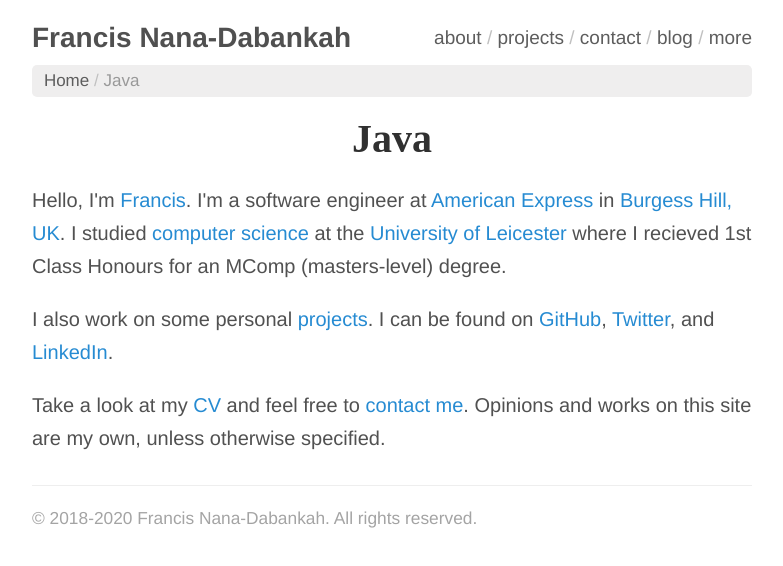
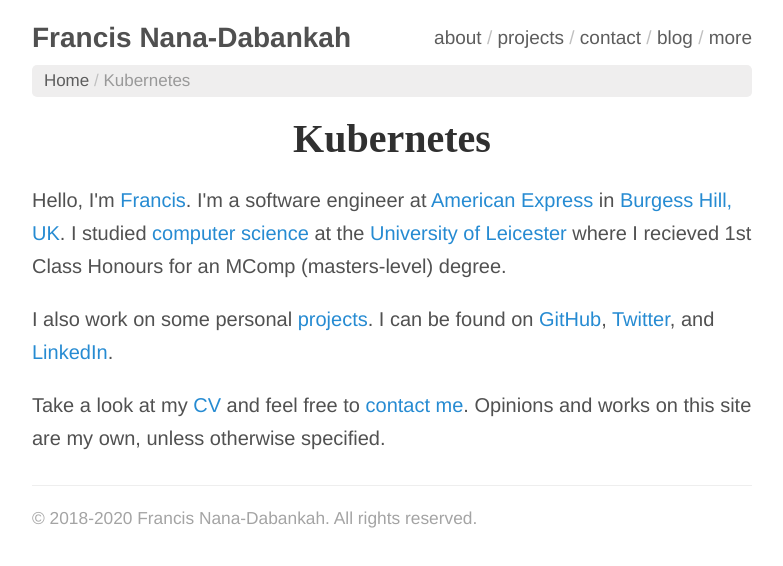
Before and after one commit to francisnd96/francisnd96.github.io, a website: page kubernetes.html in a window 1280 px wide. Shown: the whole page, without its empty margins (248-1031 px from the left). Drawn offline with Linux system fonts and the light colour scheme; a web font is replaced by a local one.

Commit message:
add kubernetes page

```diff
--- a/kubernetes.html
+++ b/kubernetes.html
@@ -16,14 +16,14 @@
         <ol class="csu-breadcrumbs" vocab="http://schema.org/" typeof="BreadcrumbList">
             <li class="csu-breadcrumb active" property="itemListElement" typeof="ListItem"><a property="item"
                                                                                               typeof="WebPage"
-                                                                                              href="java.html"><span
-                    property="name">Java</span></a>
+                                                                                              href="kubernetes.html"><span
+                    property="name">Kubernetes</span></a>
                 <meta property="position" content="1">
             </li>
         </ol>
     </nav>
     <div class="page">
-        <div class="page-header"><h1 class="page-title"> Java</h1></div>
+        <div class="page-header"><h1 class="page-title"> Kubernetes</h1></div>
         <div class="page-content"><p>Hello, I'm <a href="/">Francis</a>. I'm a software engineer at <a rel="nofollow"
                                                                                                        href="https://developer.americanexpress.com/">American
             Express</a>
```
